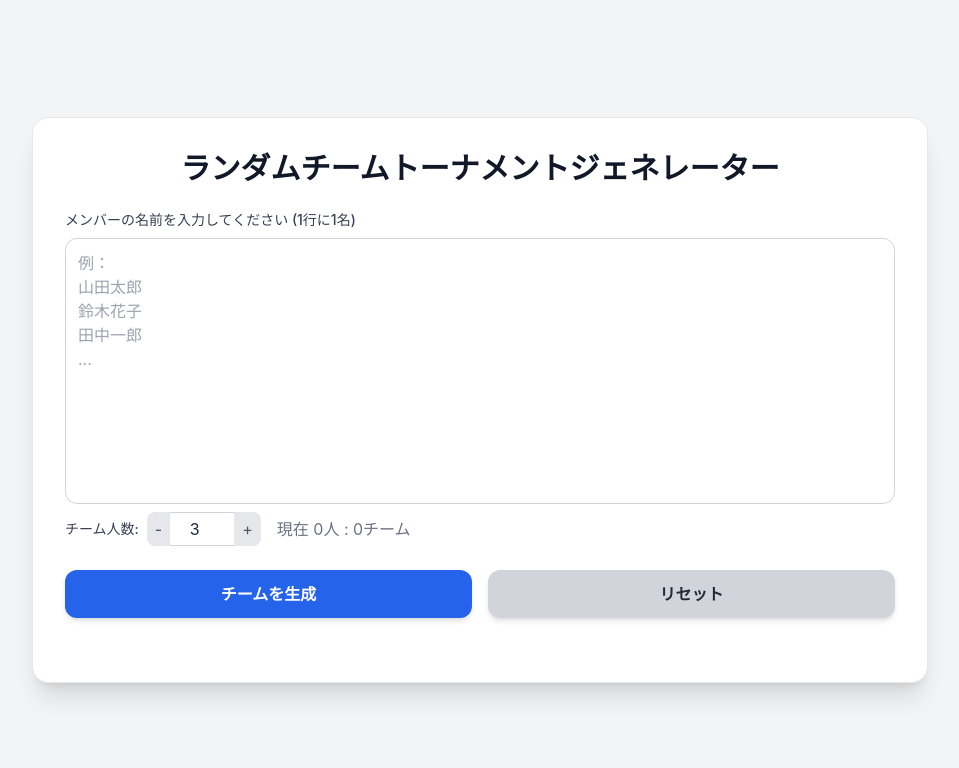
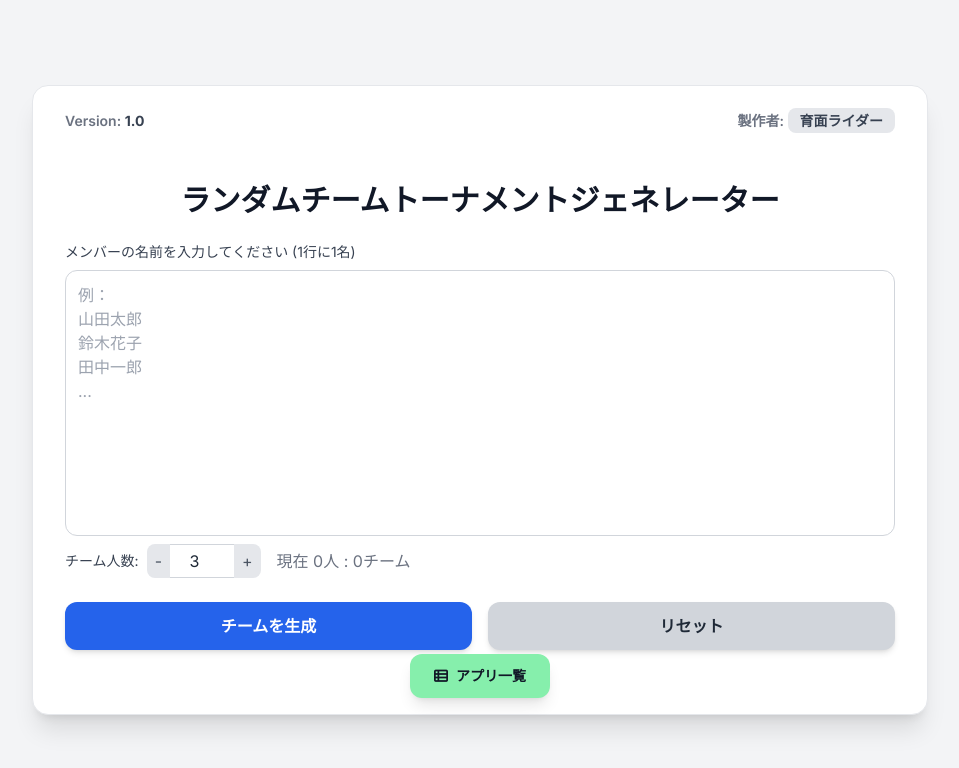
Before and after one commit to ikumenrider/RandomTeamGenerator, a plain HTML site: page index.html in a window 1280 px wide. Shown: the whole page, without its empty margins (160-1119 px from the left). Drawn offline with nearby package versions, Linux system fonts and the light colour scheme.

Commit message:
Update index.html

```diff
--- a/index.html
+++ b/index.html
@@ -5,6 +5,8 @@
     <meta name="viewport" content="width=device-width, initial-scale=1.0">
     <title>ランダムチームトーナメントジェネレーター</title>
     <script src="https://cdn.tailwindcss.com"></script>
+    <link href="https://fonts.googleapis.com/css2?family=Inter:wght@400;600;700&display=swap" rel="stylesheet">
+    <link rel="stylesheet" href="https://cdnjs.cloudflare.com/ajax/libs/font-awesome/6.0.0-beta3/css/all.min.css">
     <style>
         body {
             font-family: 'Inter', sans-serif;
@@ -96,11 +98,62 @@
             border-top-left-radius: 0.5rem;
             border-bottom-left-radius: 0.5rem;
         }
+        /* 新しい要素のスタイル */
+        .info-box {
+            position: absolute;
+            padding: 0.5rem 1rem;
+            border-radius: 0.75rem;
+            font-size: 0.875rem;
+            font-weight: 600;
+            color: #4b5563;
+        }
+        .info-box.top-left {
+            top: 1rem;
+            left: 1rem;
+        }
+        .info-box.top-right {
+            top: 1rem;
+            right: 1rem;
+            text-align: right;
+        }
+        .bottom-center-button {
+            position: absolute;
+            bottom: 1rem;
+            left: 50%;
+            transform: translateX(-50%);
+            z-index: 10;
+        }
+        /* ヘッダーのスペースを確保するためのパディング */
+        .main-content {
+            padding-top: 4rem; /* Adjust this value as needed */
+        }
+        /* 警告メッセージのスタイル */
+        .warning-message {
+            color: #ef4444;
+            font-weight: bold;
+            text-align: center;
+            margin-bottom: 1rem;
+        }
     </style>
 </head>
 <body class="bg-gray-100 text-gray-800 flex items-center justify-center min-h-screen p-4">
-    <div class="bg-white rounded-2xl shadow-xl p-8 w-full max-w-4xl border border-gray-200">
+    <div class="bg-white rounded-2xl shadow-xl p-8 w-full max-w-4xl border border-gray-200 relative">
+        <!-- New Elements -->
+        <div class="info-box top-left">
+            <span class="text-gray-500 font-semibold">Version:</span>
+            <span class="text-gray-700 font-bold">1.0</span>
+        </div>
+        <div class="info-box top-right">
+            <span class="text-gray-500 font-semibold">製作者:</span>
+            <a href="https://ikumenrider.github.io/ikumenrider/" target="_blank" class="p-1 px-3 bg-gray-200 text-gray-700 rounded-lg text-sm font-bold transition-all duration-200 transform hover:scale-105 hover:bg-gray-300">
+                育面ライダー
+            </a>
+        </div>
+
+        <div class="main-content">
             <h1 class="text-3xl font-extrabold text-center text-gray-900 mb-6">ランダムチームトーナメントジェネレーター</h1>
+
+            <div id="errorMessage" class="warning-message hidden"></div>
 
             <div class="mb-6">
                 <label for="memberNames" class="block text-sm font-medium text-gray-700 mb-2">
@@ -136,12 +189,21 @@
             </div>
         </div>
 
+        <!-- New App List button -->
+        <div class="bottom-center-button">
+            <a href="https://ikumenrider.github.io/ikumenrider/" target="_blank" class="px-6 py-3 bg-green-300 text-gray-900 font-bold rounded-xl shadow-lg hover:bg-green-400 transition-all duration-200 transform hover:scale-105 text-sm flex items-center justify-center gap-2">
+                <i class="fas fa-th-list"></i> アプリ一覧
+            </a>
+        </div>
+    </div>
+
     <script>
         // グローバル変数でチームとトーナメントの進行状況を管理
         let allTeams = [];
         let winners = [];
         let teamNames = {}; // チーム名を保存するオブジェクト
         let roundRobinScores = {}; // 総当たり戦の勝敗と得点を記録
+        let errorMessageElement = document.getElementById('errorMessage');
 
         // DOM要素を取得
         const memberNamesInput = document.getElementById('memberNames');
@@ -205,6 +267,7 @@
             }
 
             memberCountDisplay.textContent = `現在 ${memberCount}人 : ${teamCount}チーム`;
+            errorMessageElement.classList.add('hidden'); // 入力時にエラーメッセージを非表示にする
         }
 
         // チームを生成するメイン関数
@@ -214,13 +277,12 @@
             const teamSize = parseInt(teamSizeInput.value, 10);
 
             if (names.length < teamSize) {
-                document.getElementById('results').innerHTML = `
-                    <div class="md:col-span-2 text-center text-red-500">
-                        メンバーの数がチーム人数(${teamSize}人)を下回っています。
-                    </div>
-                `;
+                errorMessageElement.textContent = `メンバーの数がチーム人数(${teamSize}人)を下回っています。`;
+                errorMessageElement.classList.remove('hidden');
                 return;
             }
+
+            errorMessageElement.classList.add('hidden');
 
             // メンバー名をシャッフル
             const shuffledNames = shuffle(names);
```
Lines whose indentation alone changed are shown as unchanged.
